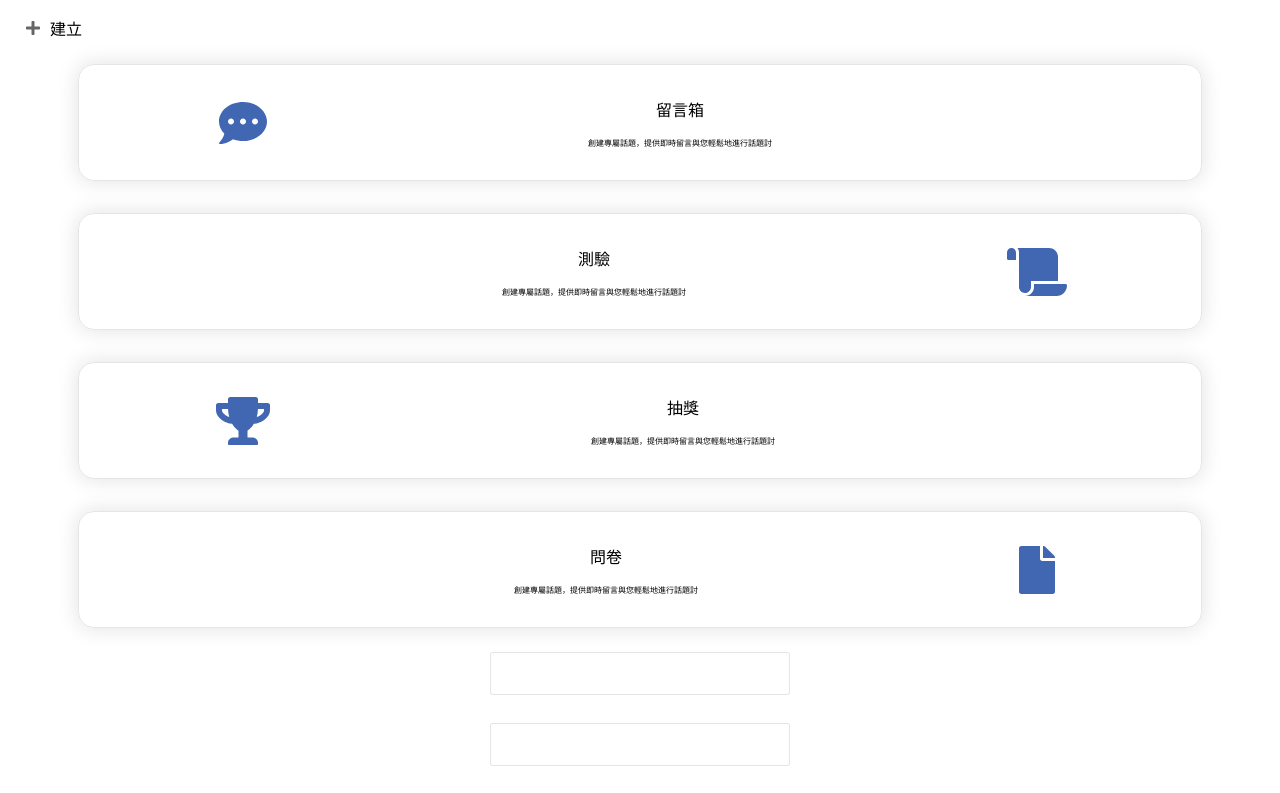
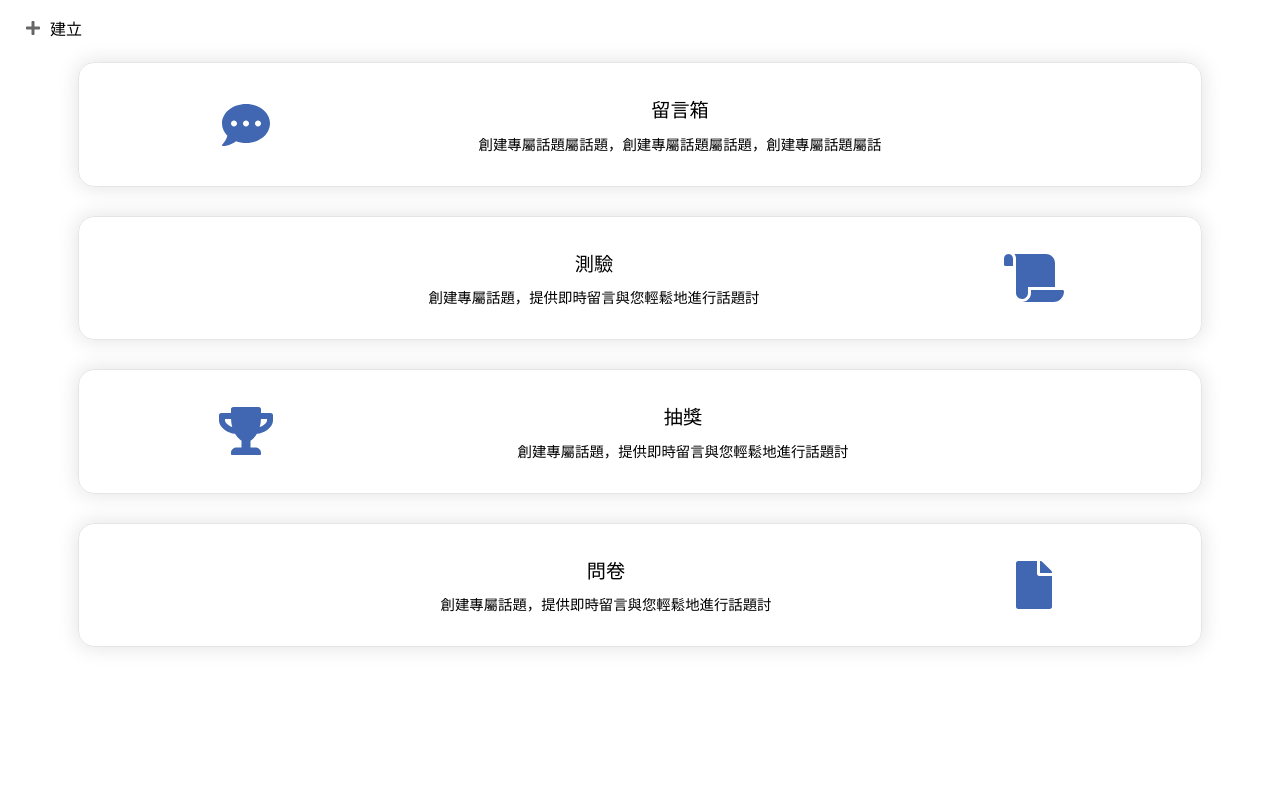
Before and after one commit to angelina524/final-project-Z-axis-frontend, a React (Create React App) app: page /#/add in a window 1280 px wide. Shown: the top 793 px of the page. Built offline with nearby package versions, Linux system fonts and the light colour scheme.

Commit message:
add issue form and install react-date-range

```diff
--- a/package.json
+++ b/package.json
@@ -13,11 +13,12 @@
     "@testing-library/react": "^11.1.0",
     "@testing-library/user-event": "^12.1.10",
     "axios": "^0.21.4",
+    "date-fns": "^2.24.0",
     "react": "^17.0.2",
+    "react-date-range": "^1.4.0",
     "react-dom": "^17.0.2",
     "react-router-dom": "^5.3.0",
     "react-scripts": "4.0.3",
-    "rsuite": "^4.10.3",
     "web-vitals": "^1.0.1"
   },
   "scripts": {
--- /dev/null
+++ b/src/components/Form.js
@@ -0,0 +1,95 @@
+import React, { useState } from 'react'
+import styled from '@emotion/styled'
+import 'react-date-range/dist/styles.css'
+import 'react-date-range/dist/theme/default.css'
+import { DateRange } from 'react-date-range'
+import { InputWrapper, InputText } from './../styles/Input'
+import SubmitBtn from './../styles/Button'
+import flexJustifyAlign from './../styles/flexJustifyAlign'
+
+const FormWrapper = styled.div`
+  border-radius: 1rem;
+  ${flexJustifyAlign()}
+  flex-direction: column;
+  box-shadow: ${({ theme }) => theme.boxShadow};
+  border: ${({ theme }) => theme.border};
+  padding: 2rem 0.5rem;
+`
+
+const FormTitle = styled.h2`
+  margin-bottom: 1rem;
+  color: ${({ theme }) => theme.primary};
+`
+
+const ErrorMessage = styled.div``
+
+const Form = () => {
+  const [title, setTitle] = useState('')
+  const [description, setDescription] = useState('')
+  const [date, setDate] = useState([
+    {
+      startDate: new Date(),
+      endDate: null,
+      key: 'selection'
+    }
+  ])
+  const [errorMessage, setErrorMessage] = useState(null)
+
+  const handleFormSubmit = (e) => {
+    e.preventDefault()
+    const startDate = new Date(date[0].startDate)
+      .toLocaleDateString()
+      .replaceAll('/', '-')
+    const endDate = new Date(date[0].endDate)
+      .toLocaleDateString()
+      .replaceAll('/', '-')
+
+    if (title === '' || startDate === '' || endDate === '') {
+      return setErrorMessage('標題、起始日期、結束日期為必填')
+    }
+
+    setTitle('')
+    setDescription('')
+    setDate([
+      {
+        startDate: new Date(),
+        endDate: null,
+        key: 'selection'
+      }
+    ])
+
+    return console.log(title, description, startDate, endDate)
+  }
+
+  return (
+    <form onSubmit={handleFormSubmit}>
+      <FormWrapper>
+        <FormTitle>新增留言箱</FormTitle>
+        <InputWrapper>
+          <InputText
+            value={title}
+            onChange={(e) => setTitle(e.target.value)}
+            name="title"
+            placeholder="標題"
+          />
+          <InputText
+            value={description}
+            onChange={(e) => setDescription(e.target.value)}
+            name="description"
+            placeholder="描述"
+          />
+          <DateRange
+            editableDateInputs={true}
+            onChange={(item) => setDate([item.selection])}
+            moveRangeOnFirstSelection={false}
+            ranges={date}
+          />
+        </InputWrapper>
+        {errorMessage && <ErrorMessage>{errorMessage}</ErrorMessage>}
+        <SubmitBtn type="submit">送出</SubmitBtn>
+      </FormWrapper>
+    </form>
+  )
+}
+
+export default Form
--- a/src/index.js
+++ b/src/index.js
@@ -7,7 +7,7 @@ import { Global, ThemeProvider, css } from '@emotion/react'
 import theme from './styles/theme'
 
 ReactDOM.render(
-  <React.StrictMode>
+  <>
     <Global
       styles={css`
         ${GlobalStyle}
@@ -16,6 +16,6 @@ ReactDOM.render(
     <ThemeProvider theme={theme}>
       <App />
     </ThemeProvider>
-  </React.StrictMode>,
+  </>,
   document.getElementById('root')
 )
--- a/src/pages/AddPage/AddPage.js
+++ b/src/pages/AddPage/AddPage.js
@@ -1,5 +1,6 @@
-import React from 'react'
+import React, { useState } from 'react'
 import styled from '@emotion/styled'
+import { useTheme } from '@emotion/react'
 import {
   plusIcon,
   issueIcon,
@@ -9,10 +10,7 @@ import {
 } from '../../styles/icon'
 import flexJustifyAlign from '../../styles/flexJustifyAlign'
 // import Menu from '../../components/Menu'
-import SubmitBtn from '../../styles/Button'
-import { InputWrapper, InputText } from '../../styles/Input'
-
-import { DateRangePicker } from 'rsuite'
+import Form from '../../components/Form'
 
 const Wrapper = styled.div`
   width: 100%;
@@ -43,7 +41,7 @@ const CardWrapper = styled.div`
 
 const Card = styled.div`
   width: 100%;
-  margin: 1rem;
+  margin: 0.9rem;
   padding: 2rem 1rem;
   ${flexJustifyAlign()}
   box-shadow: ${({ theme }) => theme.boxShadow};
@@ -58,43 +56,48 @@ const Card = styled.div`
 const CardContent = styled.div`
   text-align: center;
   width: 70%;
-  margin: 0 1rem;
+  margin: 0 0.8rem;
 `
 
 const CardTitle = styled.div`
-  font-size: 1rem;
-  margin-bottom: 1rem;
+  font-size: 1.2rem;
+  margin-bottom: 0.6rem;
 `
 
 const CardText = styled.div`
-  font-size: 0.5rem;
+  font-size: 0.9rem;
 `
 
 const AddPage = () => {
+  const theme = useTheme()
+  const [isIssueFormOpen, setIsIssueFormOpen] = useState(false)
   return (
     <Wrapper>
       {/* <Menu nickname="嘎嘎嗚拉拉" /> */}
       <Navbar>
-        {plusIcon('1x', '#666666')}
+        {plusIcon('1x', theme.secondary_200)}
         <div>建立</div>
       </Navbar>
       <CardWrapper>
-        <Card>
-          {issueIcon('3x', '#4167B2')}
+        <Card onClick={() => setIsIssueFormOpen(!isIssueFormOpen)}>
+          {issueIcon('3x', theme.primary)}
           <CardContent>
             <CardTitle>留言箱</CardTitle>
-            <CardText>創建專屬話題，提供即時留言與您輕鬆地進行話題討</CardText>
+            <CardText>
+              創建專屬話題屬話題，創建專屬話題屬話題，創建專屬話題屬話
+            </CardText>
           </CardContent>
         </Card>
+        {isIssueFormOpen && <Form />}
         <Card>
           <CardContent>
             <CardTitle>測驗</CardTitle>
             <CardText>創建專屬話題，提供即時留言與您輕鬆地進行話題討</CardText>
           </CardContent>
-          {testIcon('3x', '#4167B2')}
+          {testIcon('3x', theme.primary)}
         </Card>
         <Card>
-          {lotteryIcon('3x', '#4167B2')}
+          {lotteryIcon('3x', theme.primary)}
           <CardContent>
             <CardTitle>抽獎</CardTitle>
             <CardText>創建專屬話題，提供即時留言與您輕鬆地進行話題討</CardText>
@@ -105,18 +108,9 @@ const AddPage = () => {
             <CardTitle>問卷</CardTitle>
             <CardText>創建專屬話題，提供即時留言與您輕鬆地進行話題討</CardText>
           </CardContent>
-          {questionIcon('3x', '#4167B2')}
+          {questionIcon('3x', theme.primary)}
         </Card>
       </CardWrapper>
-      <form>
-        <InputWrapper>
-          <InputText name="title" />
-          <InputText name="description" />
-          <InputText name="beginTime" />
-          <DateRangePicker showOneCalendar />
-        </InputWrapper>
-        <SubmitBtn type="submit">送出</SubmitBtn>
-      </form>
     </Wrapper>
   )
 }
--- a/src/pages/WebApiTestPage/WebApiTestPage.js
+++ b/src/pages/WebApiTestPage/WebApiTestPage.js
@@ -16,7 +16,7 @@ import Login from './users/Login'
 import Register from './users/Register'
 import UpdateMe from './users/UpdateMe'
 import UpdatePassword from './users/UpdatePassword'
-import './WebApiTestPage.css'
+// import './WebApiTestPage.css'
 
 export const topUserTokenContext = createContext('')
 export const setTopUserTokenContext = createContext('')
```
Also changed, not shown: src/components/Menu.js (+9 -6 lines).
